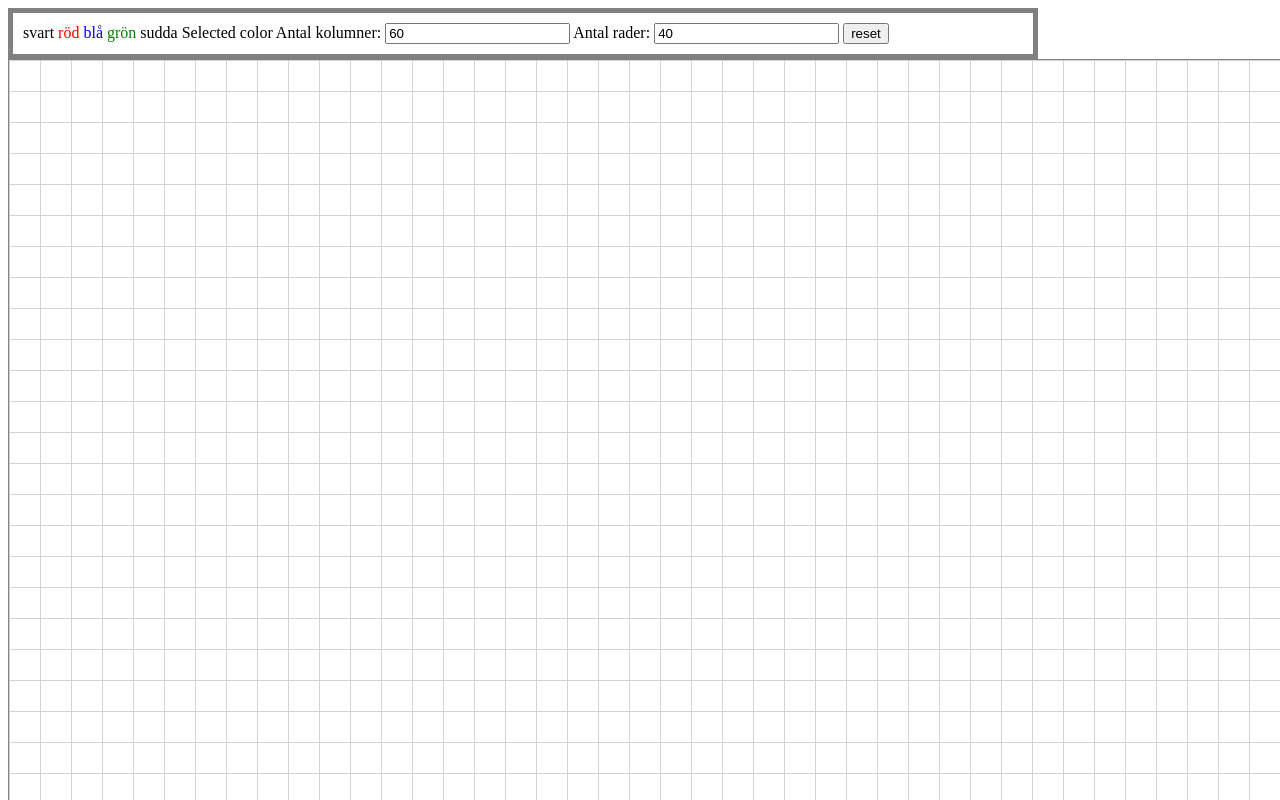
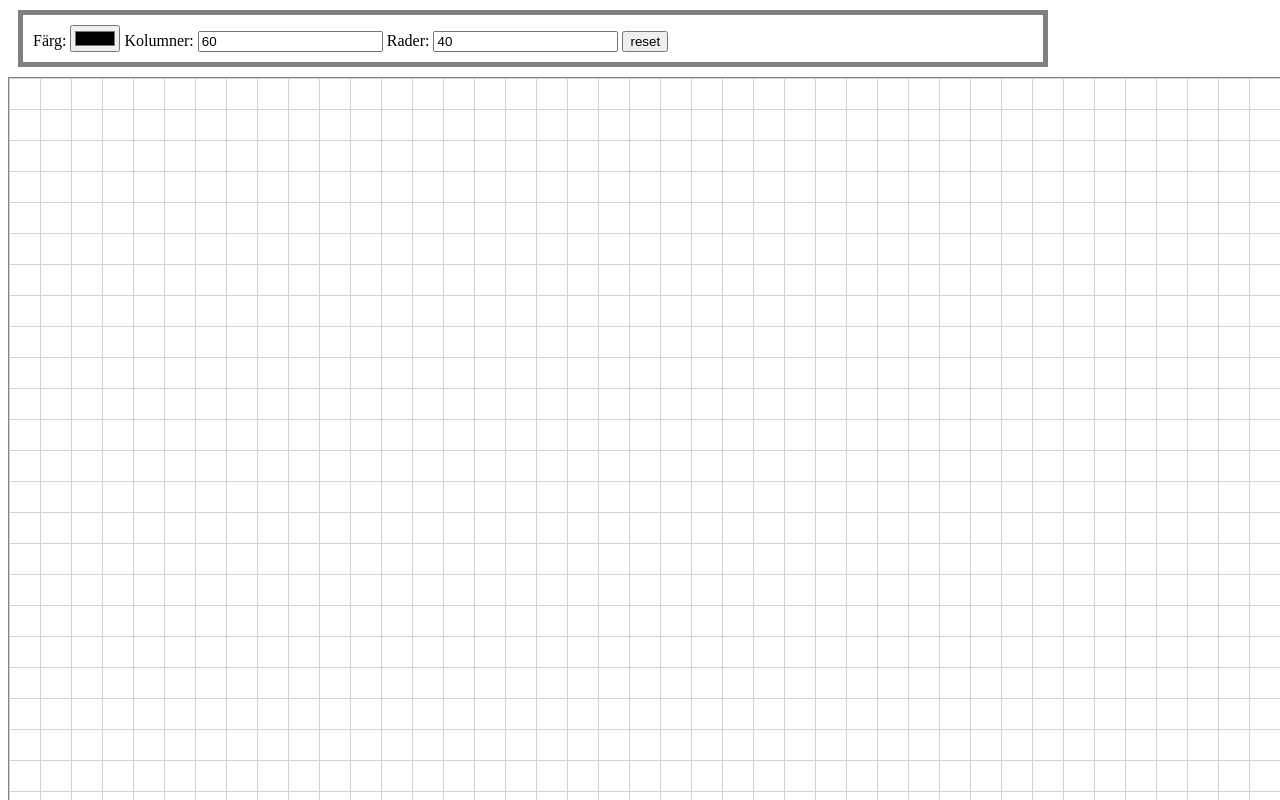
Before and after one commit to johan-backstrom/korsstygn.online, a plain HTML site: page index.html in a window 1280 px wide. Shown: the top 800 px of the page. Drawn offline with Linux system fonts and the light colour scheme.

Commit message:
Nice board

```diff
--- a/index.html
+++ b/index.html
@@ -6,14 +6,12 @@
     </head>
     <body>
         <div id="palette">
-            <span id="black" style="color: black;" onclick="selectColor(this)">svart</span>
-            <span id="red" style="color: red;" onclick="selectColor(this)">röd</span>
-            <span id="blue" style="color: blue;" onclick="selectColor(this)">blå</span>
-            <span id="green" style="color: green;" onclick="selectColor(this)">grön</span>
-            <span id="white" style="color: black;" onclick="selectColor(this)">sudda</span>
-            <span id="currentColor">Selected color</span>
-            <span>Antal kolumner: </span><input id="numberOfColumns" onchange="setup()">
-            <span>Antal rader: </span><input id="numberOfRows" onchange="setup()">
+            <span>Färg: </span>
+            <input id="color" type="color" value="#000000" onchange="selectColor(this)">
+            <span>Kolumner: </span>
+            <input id="numberOfColumns" onchange="setup()">
+            <span>Rader: </span>
+            <input id="numberOfRows" onchange="setup()">
             <button onclick="reset()">reset</button>
         </div>
         <div id="container"></div>
--- a/index.js
+++ b/index.js
@@ -1,38 +1,45 @@
-let currentColor = "black";
 let values = {};
 const checkmark = '&#10006;';
+let mouseIsDown = false;
 
 function markWithX(e) {
-  const value = e.currentTarget.innerHTML.charCodeAt(0) === 10006 &&  e.currentTarget.style.color === currentColor ? '' : checkmark
-  e.currentTarget.innerHTML = value;
-  e.currentTarget.style.color = currentColor;
-  if (!values[e.currentTarget.y]) {
-    values[e.currentTarget.y] = {};
+  currentValue = (values[e.currentTarget.row] ? values[e.currentTarget.row][e.currentTarget.col] : null) || {}
+  if (currentValue.checked && currentValue.color == getColor()) {
+    e.currentTarget.innerHTML = '';
+    delete e.currentTarget.style.color
+    delete values[e.currentTarget.row][e.currentTarget.col]
+  } else {
+    e.currentTarget.innerHTML = checkmark;
+    e.currentTarget.style.color = getColor();
+    values[e.currentTarget.row] ??= {};
+    values[e.currentTarget.row][e.currentTarget.col] = { checked: true, color: getColor() }
   }
-  values[e.currentTarget.y][e.currentTarget.x] = { checked: true, color: currentColor }
   const jsonValues = JSON.stringify(values)
   localStorage.setItem("korsstygn", jsonValues);
 }
 
 function reset() {
   localStorage.clear();
-  document.getElementById("container").innerHTML = '';
+  document.getElementById("color").value = '#000000'
   setup()
 }
 
-function selectColor(e) {
-  currentColor = e.id
-  document.getElementById("currentColor").style.color = currentColor;
+function getColor() {
+  return document.getElementById("color").value;
 }
 
 function setup() {
-  const rowNumberElement = document.getElementById("numberOfRows");
-  const columnNumberElement = document.getElementById("numberOfColumns");
-  rowNumberElement.value = rowNumberElement.value || 40;
-  columnNumberElement.value = columnNumberElement.value || 60;
 
-  const xBoxes = columnNumberElement.value;
-  const yBoxes = rowNumberElement.value;
+  storedSize = JSON.parse(localStorage.getItem("korsstygnStorlek") || '{}');
+  const columns = document.getElementById("numberOfColumns").value || storedSize?.columns || 60;
+  const rows = document.getElementById("numberOfRows").value || storedSize?.rows || 40;
+  document.getElementById("numberOfRows").value = rows;
+  document.getElementById("numberOfColumns").value = columns;
+
+  localStorage.setItem("korsstygnStorlek", JSON.stringify({
+    columns,
+    rows
+  }))
 
   try {
     values = JSON.parse(localStorage.getItem("korsstygn")) || {};
@@ -41,19 +48,19 @@ function setup() {
     localStorage.clear();
   }
   document.getElementById("container").innerHTML = '';
-  for (let y = 0; y < yBoxes; y++) {
+  for (let r = 0; r < rows; r++) {
     let row = document.createElement("div");
     row.style = "display: flex;";
-    for (let x = 0; x < xBoxes; x++) {
+    for (let c = 0; c < columns; c++) {
       let element = document.createElement("div");
-      element.addEventListener("click", markWithX);
-      if (values[y] && values[y][x]?.checked){
+      element.addEventListener("mousedown", markWithX);
+      if (values[r] && values[r][c]?.checked){
         element.innerHTML = checkmark;
-        element.style.color = values[y][x].color;
+        element.style.color = values[r][c].color;
       }
       element.className = "box";
-      element.x = x
-      element.y = y
+      element.col = c
+      element.row = r
       row.appendChild(element);
     }
     document.getElementById("container").appendChild(row);
--- a/style.css
+++ b/style.css
@@ -7,8 +7,9 @@
   height: 30px;
   line-height: 30px;
   text-align: center;
-  font-size: 30;
+  font-size: 40;
   cursor: crosshair;
+  overflow: hidden;
 }
 
 #container {
@@ -24,4 +25,5 @@
   border-color: gray;
   border-style: solid;
   padding: 10px;
+  margin: 10px;
 }
```
